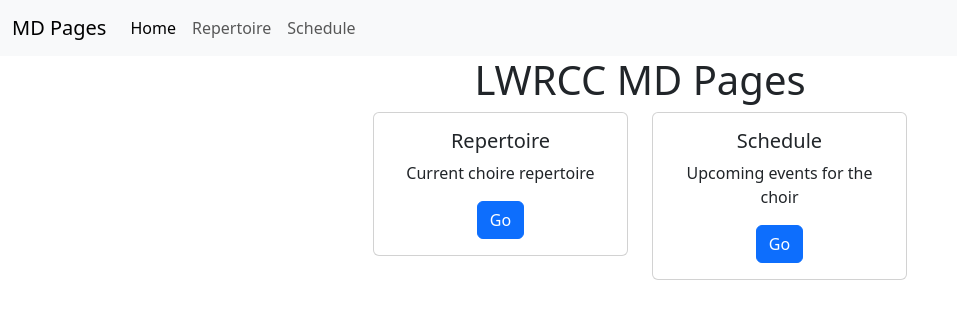
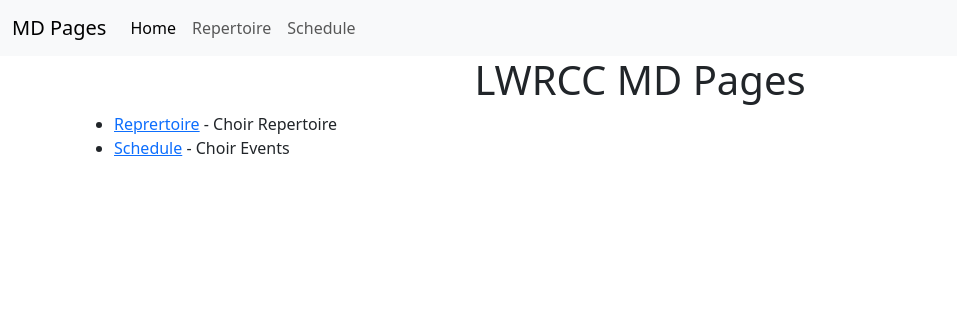
Before and after one commit to michj/michj.github.io, a Jekyll site: the page built from index.html, in a window 1280 px wide. Shown: the top 319 px of the page, without its empty margins (0-957 px from the left). Built offline with Jekyll 4.4.1, drawn with Linux system fonts in a browser that asks for light colours.

Commit message:
Simplified index page to work better on phones

```diff
--- a/index.html
+++ b/index.html
@@ -4,25 +4,7 @@ layout: default
 
 <h1 class="text-center">LWRCC MD Pages</h1>
 
-<div class="container text-center">
-  <div class="row justify-content-center">
-    <div class="col-3">
-      <div class="card mb-3" style="max-width: 18rem;">
-	<div class="card-body">
-	  <h5 class="card-title">Repertoire</h5>
-	  <p class="card-text">Current choire repertoire</p>
-	   <a href="/repertoire" class="btn btn-primary">Go</a>
-	</div>
-      </div>
-    </div>
-    <div class="col-3">
-      <div class="card  mb-3" style="max-width: 18rem;">
-	<div class="card-body">
-	  <h5 class="card-title">Schedule</h5>
-	  <p class="card-text">Upcoming events for the choir</p>
-	  <a href="/schedule" class="btn btn-primary">Go</a>
-	</div>
-      </div>
-    </div>
-  </div>
-</div>
+<ul>
+  <li><a href="/repertoire">Reprertoire</a> - Choir Repertoire</li>
+  <li><a href="/schedule">Schedule</a> - Choir Events</li>
+</ul>
```
